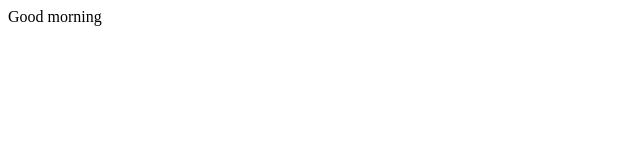
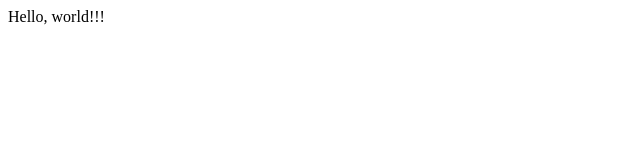
Before and after one commit to DonR0mano/probe, a plain HTML site: page index.html in a window 1280 px wide. Shown: the full height of the page, 0-640 px from the left. Drawn offline with Linux system fonts and the light colour scheme.

Commit message:
Revert "Good morning in index"
This reverts commit 1bc61d007745a8bb5dd94c05f58c934ebba03d87.

```diff
--- a/index.html
+++ b/index.html
@@ -1,4 +1,4 @@
 <html>
-    <p>Good morning</p>
+    <p>Hello, world!!!</p>
 
 </html>
```
